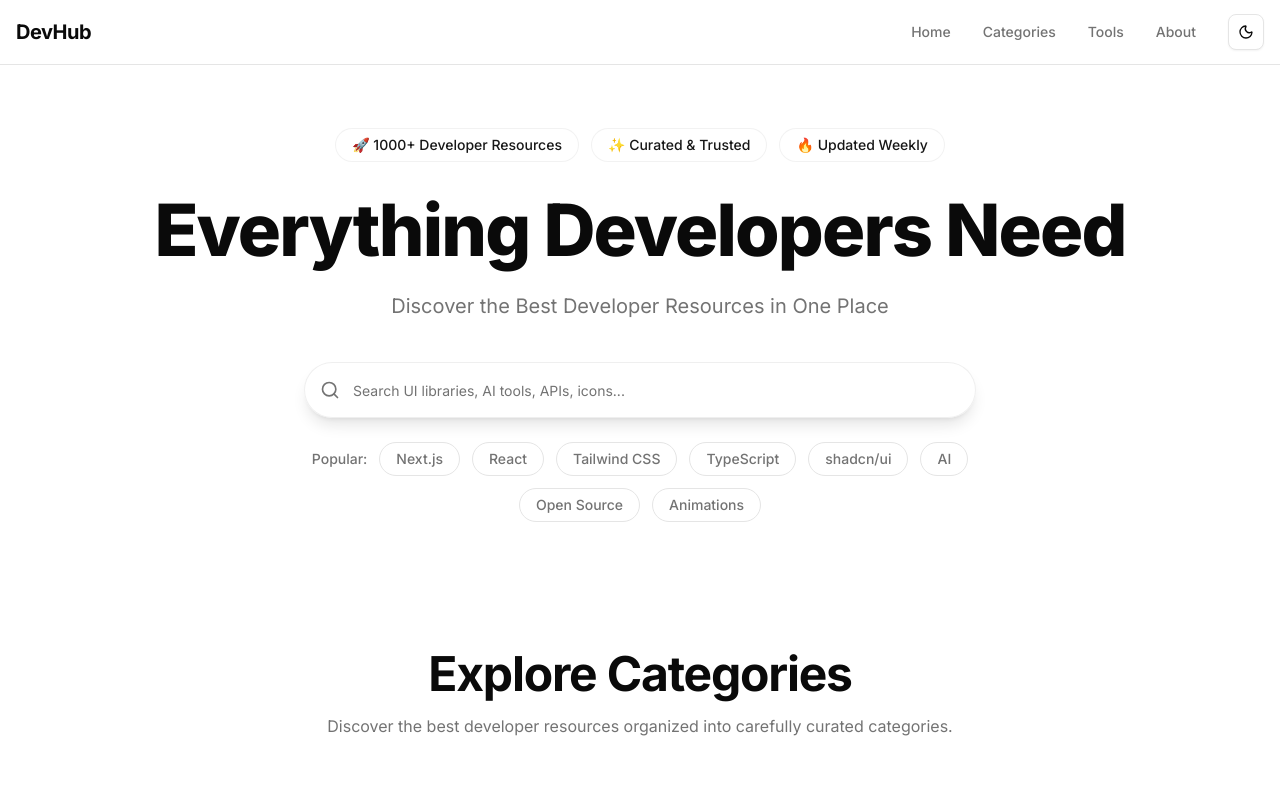
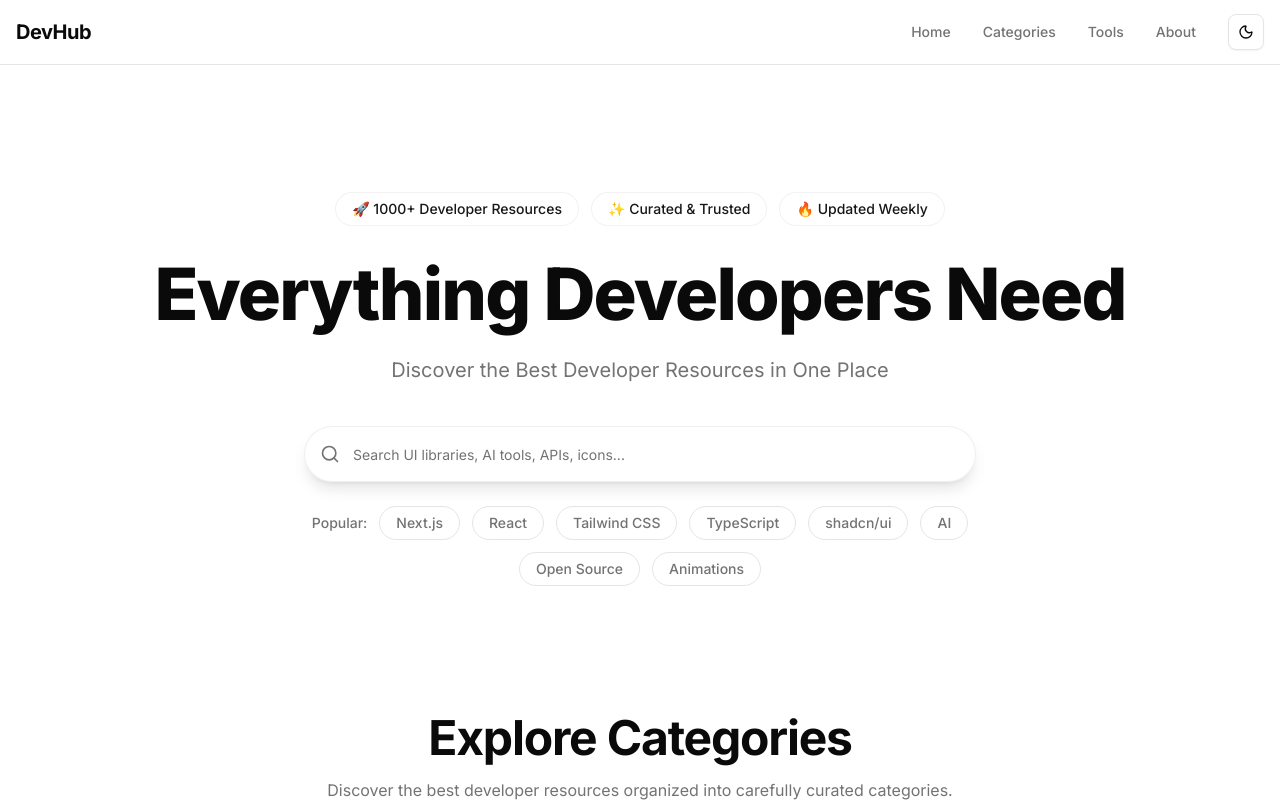
Before and after one commit to suraz404/DevHub, a Next.js app: page / in a window 1280 px wide. Shown: the top 802 px of the page. Built offline with nearby package versions, Linux system fonts and the light colour scheme.

Commit message:
fix: correct spacing in Hero component for improved layout

```diff
--- a/features/hero/Hero.tsx
+++ b/features/hero/Hero.tsx
@@ -9,9 +9,9 @@ import HeroSearch from "./HeroSearch";
 
 const Hero = () => {
   return (
-    <Section className="  relative  flex items-center overflow-hidden">
+    <Section className=" relative  flex items-center overflow-hidden">
       <Container>
-        <div className="mx-auto  flex max-w-5xl flex-col items-center text-center">
+        <div className="mx-auto mt-16 flex max-w-5xl flex-col items-center text-center">
           <HeroBadge />
 
           <HeroHeading />
```
